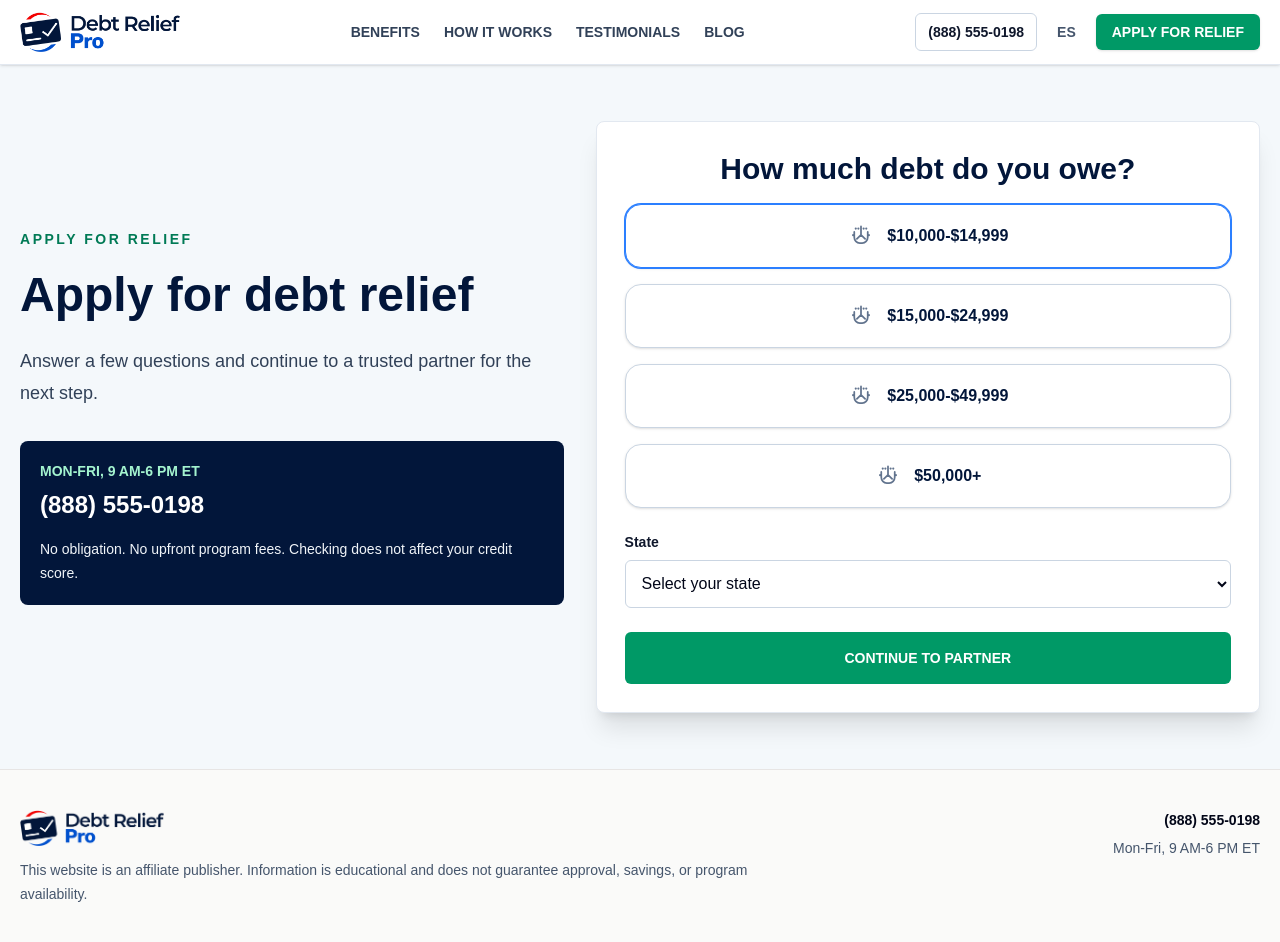
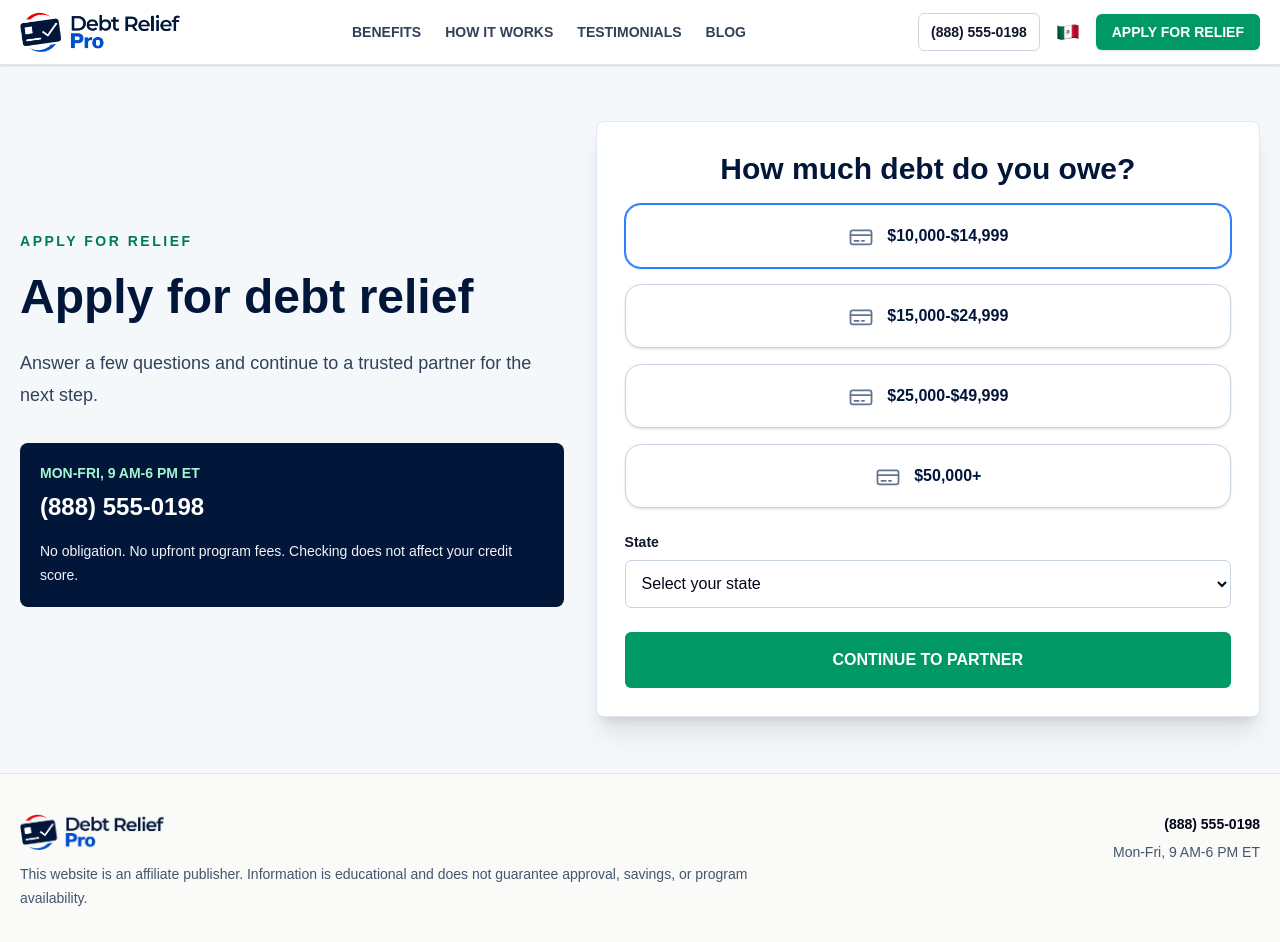
Before and after one commit to javierjordiguevaraolivera-hue/debt-relief-pro, a Next.js app: page /en/apply in a window 1280 px wide. Shown: the top 942 px of the page. Built offline with nearby package versions, Linux system fonts and the light colour scheme.

Commit message:
apply espanish

```diff
--- a/app/[locale]/apply/ApplyForm.tsx
+++ b/app/[locale]/apply/ApplyForm.tsx
@@ -23,6 +23,7 @@ const debtOptions: Record<Locale, DebtOption[]> = {
     { label: "$0 - $10,000", value: "0" },
     { label: "$10,000 - $20,000", value: "10000" },
     { label: "$20,000 - $32,000", value: "20000" },
+    { label: "$32,000+", value: "32000" },
   ],
 };
 
@@ -35,7 +36,7 @@ export function ApplyForm({
 }) {
   const t = getTranslations(locale);
   const options = debtOptions[locale];
-  const [amount, setAmount] = useState(options[0]?.value || "");
+  const [amount, setAmount] = useState(locale === "es" ? "10000" : options[0]?.value || "");
   const [state, setState] = useState(normalizeState(initialState));
 
   function handleSubmit(event: React.FormEvent<HTMLFormElement>) {
@@ -95,7 +96,7 @@ export function ApplyForm({
       </label>
       <button
         type="submit"
-        className="rounded-md bg-emerald-600 px-5 py-4 text-sm font-bold uppercase text-white hover:bg-emerald-700"
+        className="rounded-md bg-emerald-600 px-5 py-4 text-base font-bold uppercase text-white hover:bg-emerald-700"
       >
         {locale === "es" ? "Ver si Califico" : t.apply.button}
       </button>
@@ -113,17 +114,18 @@ function ChoiceIcon() {
       xmlns="http://www.w3.org/2000/svg"
     >
       <path
-        d="M16 5v9.6m0 0 4.7 4.7M16 14.6l-4.7 4.7M8.3 11.4v6.1c0 3.6 2.8 6.5 6.3 6.5h2.8c3.5 0 6.3-2.9 6.3-6.5v-6.1"
+        d="M6.5 9.5h19a2.5 2.5 0 0 1 2.5 2.5v11a2.5 2.5 0 0 1-2.5 2.5h-19A2.5 2.5 0 0 1 4 23V12a2.5 2.5 0 0 1 2.5-2.5Z"
         stroke="currentColor"
         strokeLinecap="round"
         strokeLinejoin="round"
         strokeWidth="2"
       />
       <path
-        d="M10 7.5h.01M13 7.5h.01M19 7.5h.01M22 7.5h.01M7 15h.01M25 15h.01"
+        d="M4 15h24M8.5 21.5h5M17 21.5h2.5"
         stroke="currentColor"
         strokeLinecap="round"
-        strokeWidth="2.5"
+        strokeLinejoin="round"
+        strokeWidth="2"
       />
     </svg>
   );
--- a/app/[locale]/apply/page.tsx
+++ b/app/[locale]/apply/page.tsx
@@ -84,7 +84,7 @@ export default async function ApplyPage({ params }: PageProps) {
                   alt=""
                   width={24}
                   height={24}
-                  className="h-6 w-6 rounded-full object-cover"
+                  className="h-6 w-6 object-contain"
                 />
                 Apply in English
               </Link>
--- a/app/[locale]/components/SiteChrome.tsx
+++ b/app/[locale]/components/SiteChrome.tsx
@@ -10,6 +10,9 @@ export function SiteHeader({ locale }: { locale: Locale }) {
   const t = getTranslations(locale);
   const brand = process.env.NEXT_PUBLIC_BRAND_NAME || "Debt Relief Pro";
   const otherLocale = alternateLocale(locale);
+  const languageFlag =
+    otherLocale === "en" ? "/media/flag-for-united-states.png" : "/media/flag-for-mexico.png";
+  const languageLabel = otherLocale === "en" ? "English" : "Español";
 
   return (
     <header className="sticky top-0 z-40 border-b border-slate-200 bg-white/95 shadow-sm backdrop-blur">
@@ -39,9 +42,16 @@ export function SiteHeader({ locale }: { locale: Locale }) {
           </a>
           <Link
             href={`/${otherLocale}`}
-            className="rounded-md px-2 py-2 text-xs font-bold uppercase text-slate-600 hover:bg-slate-100 sm:px-3 sm:text-sm"
+            aria-label={`Switch to ${languageLabel}`}
+            className="rounded-md p-2 hover:bg-slate-100"
           >
-            {otherLocale}
+            <Image
+              src={languageFlag}
+              alt=""
+              width={24}
+              height={24}
+              className="h-6 w-6 object-contain"
+            />
           </Link>
           <Link
             href={`/${locale}/apply`}
--- a/lib/i18n/locales.ts
+++ b/lib/i18n/locales.ts
@@ -3,6 +3,7 @@ export const locales = ["en", "es"] as const;
 export type Locale = (typeof locales)[number];
 
 export const defaultLocale: Locale = "en";
+export const localeCookieName = "NEXT_LOCALE";
 
 export function isLocale(value: string): value is Locale {
   return locales.includes(value as Locale);
--- a/lib/i18n/translations.ts
+++ b/lib/i18n/translations.ts
@@ -263,7 +263,7 @@ export const translations = {
         "Responde unas preguntas y continúa con un socio confiable para el siguiente paso.",
       amountEyebrow: "Aplica para los beneficios",
       amountLabel: "Monto deuda",
-      amountQuestion: "¿Cuánto debes actualmente?",
+      amountQuestion: "¿Cuál es el monto total de tu deuda?",
       stateLabel: "Estado",
       hardshipLabel: "Dificultad actual",
       hardshipPlaceholder: "Pérdida de empleo, ingresos reducidos, gastos médicos u otra razón",
--- a/proxy.ts
+++ b/proxy.ts
@@ -1,16 +1,25 @@
 import { NextResponse, type NextRequest } from "next/server";
 
-import { detectLocale, isLocale } from "./lib/i18n/locales";
+import { detectLocale, isLocale, localeCookieName } from "./lib/i18n/locales";
 
 export function proxy(request: NextRequest) {
   const { pathname } = request.nextUrl;
   const firstSegment = pathname.split("/")[1];
 
   if (isLocale(firstSegment)) {
-    return NextResponse.next();
+    const response = NextResponse.next();
+    response.cookies.set(localeCookieName, firstSegment, {
+      maxAge: 60 * 60 * 24 * 365,
+      path: "/",
+      sameSite: "lax",
+    });
+    return response;
   }
 
-  const locale = detectLocale(request.headers.get("accept-language"));
+  const preferredLocale = request.cookies.get(localeCookieName)?.value;
+  const locale = isLocale(preferredLocale)
+    ? preferredLocale
+    : detectLocale(request.headers.get("accept-language"));
   const url = request.nextUrl.clone();
   url.pathname = pathname === "/" ? `/${locale}` : `/${locale}${pathname}`;
 
```
Also changed, not shown: public/media/flag-for-mexico.png (added).
